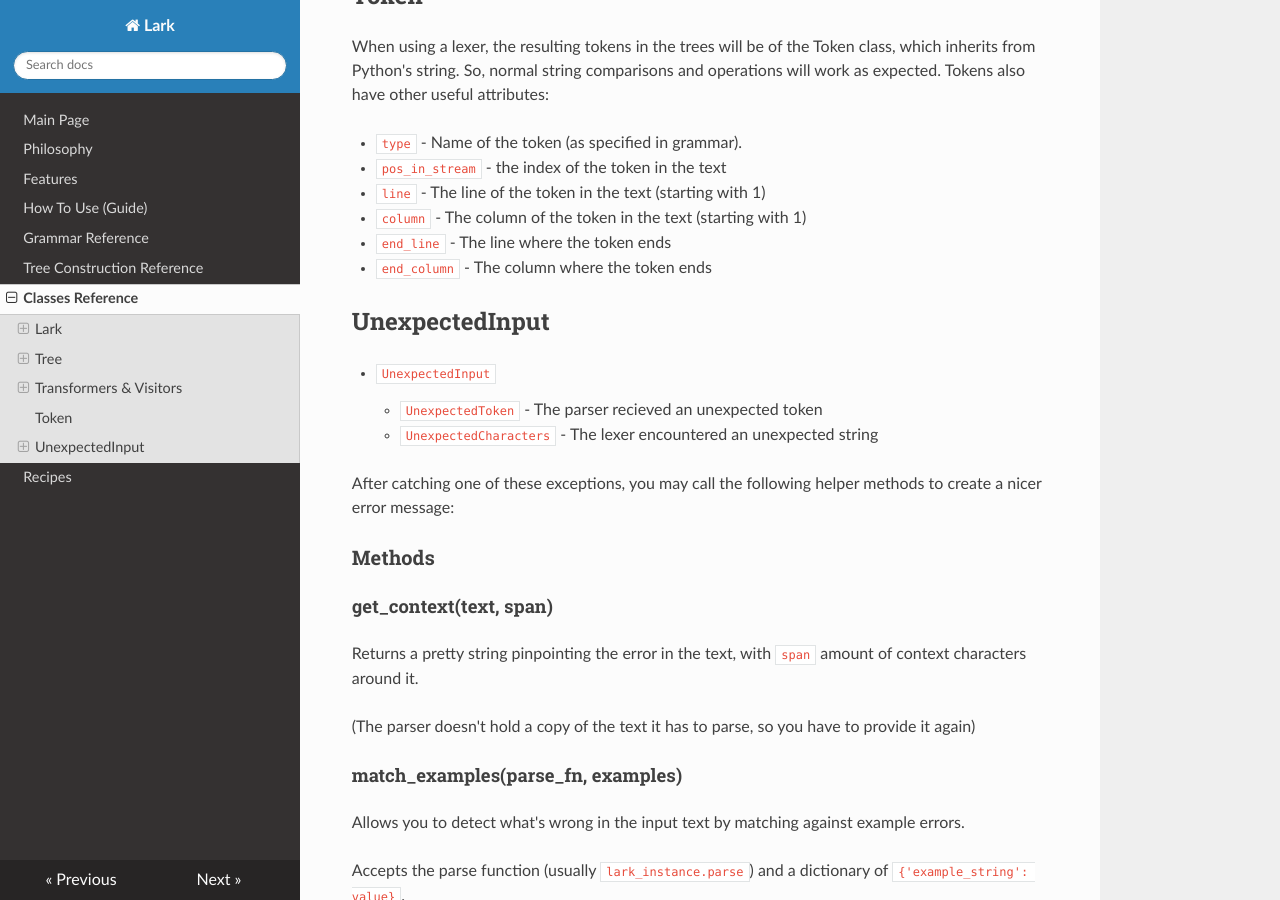
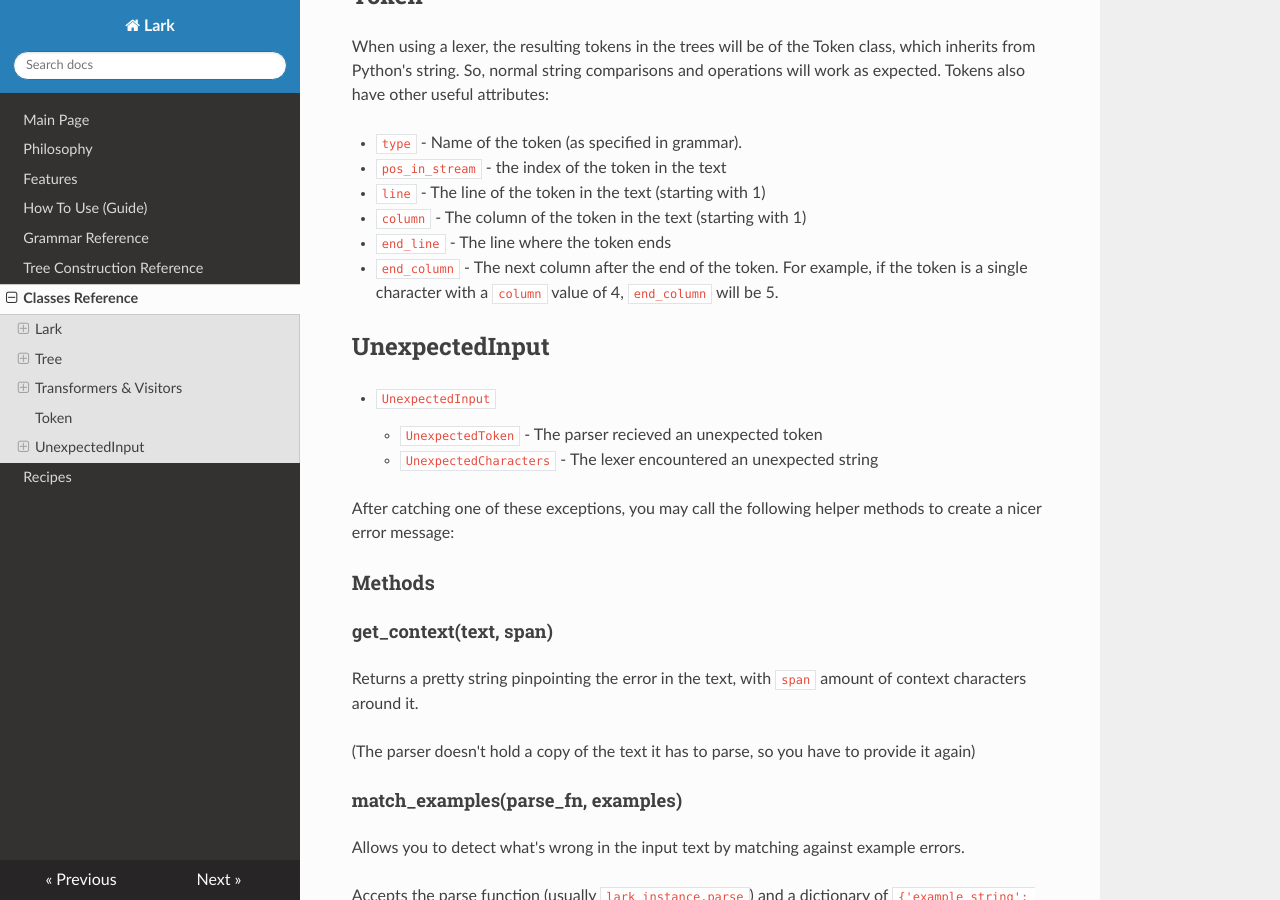
Before and after one commit to lark-parser/lark, an MkDocs documentation site: the page built from docs/classes.md, in a window 1280 px wide and 900 px high, scrolled down 4327 px. Built offline with MkDocs 1.6.1, drawn with Linux system fonts in a browser that asks for light colours; nearby versions of some CDN libraries; old or Windows-style settings are respelled for this version of MkDocs.

Commit message:
docs: clarify end_column value
I interpreted "the column where the token ends" to mean "a pointer
to the last character in the token", which would be the same as
the start column for a single-character token.

However, that's not what lark actually reports. Reword to clarify
this.

https://github.com/lark-parser/lark/issues/240

```diff
--- a/docs/classes.md
+++ b/docs/classes.md
@@ -189,7 +189,7 @@ When using a lexer, the resulting tokens in the trees will be of the Token class
 * `line` - The line of the token in the text (starting with 1)
 * `column` - The column of the token in the text (starting with 1)
 * `end_line` - The line where the token ends
-* `end_column` - The column where the token ends
+* `end_column` - The next column after the end of the token. For example, if the token is a single character with a `column` value of 4, `end_column` will be 5.
 
 
 ## UnexpectedInput
```
